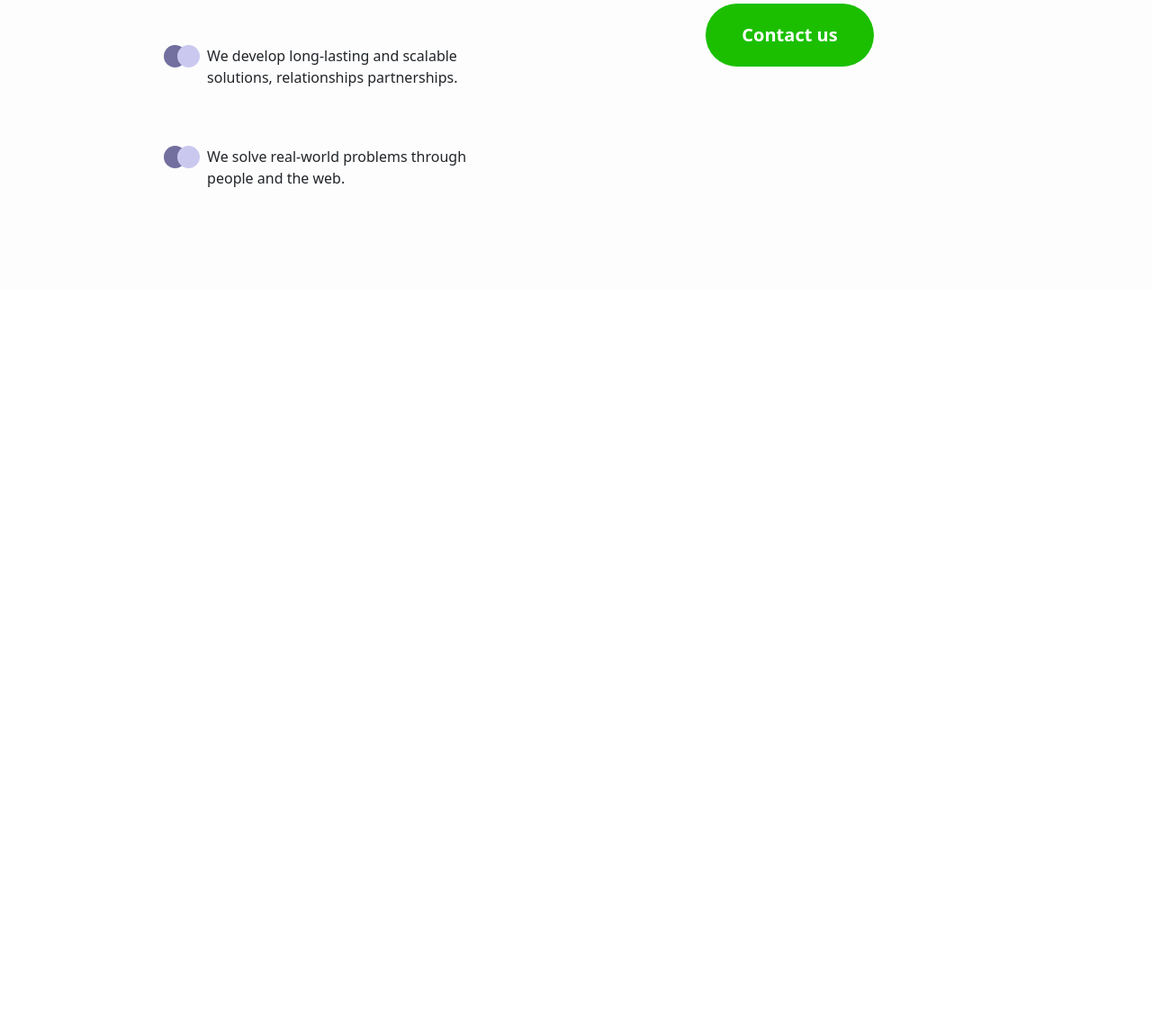
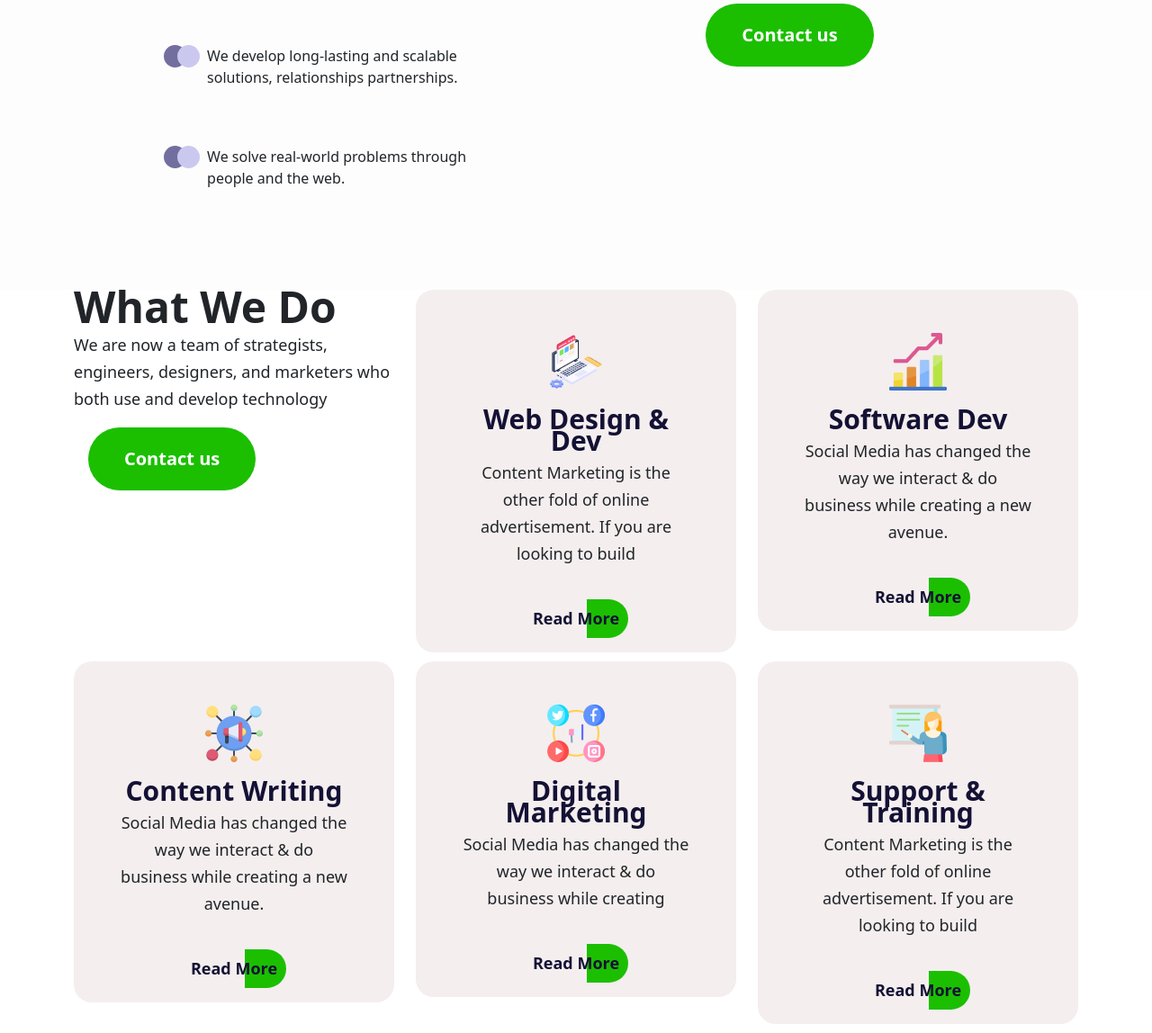
Before and after one commit to dev-imran1/inovate-bootstrap_5, a plain HTML site: page index.html in a window 1280 px wide. Shown: the part 1222-2370 px from the top of the page at 90% size. Before the commit the page ends 1544 px from the top, so only its background shows below. Drawn offline with Linux system fonts and the light colour scheme; files whose address does not match are found by name; a web font is replaced by a local one.

Commit message:
service part

```diff
--- a/css/style.css
+++ b/css/style.css
@@ -43,9 +43,21 @@ h1,h2,h3,h4,h5,h6{
     background-color: transparent;
     border-color: var(--main_color);
     color: #000;
-
 }
 
+.paragraph{
+    font-family: var(--primary-font);
+    font-size: 18px;
+    font-weight: 400;
+    color: var(--rare-font);
+    line-height: 30px;
+    box-sizing: border-box;
+}
+.heading{
+    font-size: 48px;
+    font-family: var(--primary-font);
+    font-weight: 700;
+}
 
 /* navbar part css */
 
@@ -224,3 +236,63 @@ h1,h2,h3,h4,h5,h6{
     display: inline-block;
     margin-bottom: 42px;
 }
+/* service part start here */
+
+.service-box{
+    background-color: #f4eeee;
+    border-radius: 20px;
+    -webkit-border-radius: 20px;
+    -moz-border-radius: 20px;
+    -ms-border-radius: 20px;
+    -o-border-radius: 20px;
+    padding: 48px 51px 0 51px;
+    text-align: center;
+    margin-bottom: 10px;
+    padding-bottom: 10px;
+}
+
+.service-box:hover{
+    background-color: var(--paprika-color);
+    color: white;
+}
+.box-icon{
+    margin-bottom: 20px;
+}
+.box-content h4{
+    font-family: var(--primary-font);
+    font-weight: 700;
+    font-size: 30px;
+    color: #141135;
+    text-transform: capitalize;
+}
+
+.box-content a{
+    font-family: var(--primary-font);
+    font-weight: 700;
+    font-size: 18px;
+    color: #141135;
+    margin-top: 20px;
+    display: inline-block;
+    padding: 8px 10px;
+    border-radius: 100px;
+    position: relative;
+    z-index: 1;
+    overflow: hidden;
+}
+
+.box-content a:after{
+    content: "";
+    position: absolute;
+    top: 0;
+    left: 70px;
+    width: 100%;
+    height: 100%;
+    background-color: #1BBF00;
+    z-index: -1;
+    transition: all linear .3s;
+}
+
+.box-content a:hover::after{
+    left: 0px;
+    background-color: #9ff292;
+}
--- a/index.html
+++ b/index.html
@@ -104,7 +104,7 @@
                             </div>
                         </div>
                         <div class="inner-right">
-                            We make processes and technology work efficiently together.                        </div>
+                            We make processes and technology work efficiently together. </div>
                     </div>
                     <div class="choose-left d-flex">
                         <div class="inner-left">
@@ -112,7 +112,7 @@
                             </div>
                         </div>
                         <div class="inner-right">
-                            We advance improve existing technology through research and development.                        </div>
+                            We advance improve existing technology through research and development. </div>
                     </div>
                     <div class="choose-left d-flex">
                         <div class="inner-left">
@@ -120,7 +120,7 @@
                             </div>
                         </div>
                         <div class="inner-right">
-                            We develop long-lasting and scalable solutions, relationships partnerships.                        </div>
+                            We develop long-lasting and scalable solutions, relationships partnerships. </div>
                     </div>
                     <div class="choose-left d-flex">
                         <div class="inner-left">
@@ -135,7 +135,8 @@
                 <div class="col-lg-5">
                     <div class="choose-right">
                         <h3>Why Choose Us</h3>
-                        <p>We are now a team of strategists, engineers, designers, and marketers who both use and develop technology for a variety of client needs.</p>
+                        <p>We are now a team of strategists, engineers, designers, and marketers who both use and
+                            develop technology for a variety of client needs.</p>
                         <button class="common-btn">Contact us</button>
                     </div>
                 </div>
@@ -144,6 +145,98 @@
     </section>
 
     <!-- chosing part end here -->
+
+    <!-- service part start here -->
+    <section id="service">
+        <div class="container">
+            <div class="row">
+                <div class="col-lg-4">
+                    <div class="service-start">
+                        <h3 class="heading">What We Do</h3>
+                        <p class="paragraph">We are now a team of strategists, engineers, designers, and marketers who
+                            both use and develop technology </p>
+                        <button class="common-btn">Contact us</button>
+                    </div>
+                </div>
+                <div class="col-lg-4">
+                    <div class="service-box">
+                        <div class="box-icon">
+                            <picture>
+                                <img src="./images/choose-1.png" alt="choose icon 1">
+                            </picture>
+                        </div>
+                        <div class="box-content">
+                            <h4>web Design & Dev </h4>
+                            <p class="paragraph">Content Marketing is the other fold of online advertisement. If you are
+                                looking to build</p>
+                            <a href="#">Read More</a>
+                        </div>
+                    </div>
+                </div>
+                <div class="col-lg-4">
+                    <div class="service-box">
+                        <div class="box-icon">
+                            <picture>
+                                <img src="./images/choose-2.png" alt="choose icon 1">
+                            </picture>
+                        </div>
+                        <div class="box-content">
+                            <h4>Software Dev </h4>
+                            <p class="paragraph">Social Media has changed the way we interact & do business while
+                                creating a new avenue.</p>
+                            <a href="#">Read More</a>
+                        </div>
+                    </div>
+                </div>
+                <div class="col-lg-4">
+                    <div class="service-box">
+                        <div class="box-icon">
+                            <picture>
+                                <img src="./images/choose-3.png" alt="choose icon 1">
+                            </picture>
+                        </div>
+                        <div class="box-content">
+                            <h4>Content Writing </h4>
+                            <p class="paragraph">Social Media has changed the way we interact & do business while
+                                creating a new avenue.</p>
+                            <a href="#">Read More</a>
+                        </div>
+                    </div>
+                </div>
+                <div class="col-lg-4">
+                    <div class="service-box">
+                        <div class="box-icon">
+                            <picture>
+                                <img src="./images/choose-4.png" alt="choose icon 1">
+                            </picture>
+                        </div>
+                        <div class="box-content">
+                            <h4>Digital Marketing </h4>
+                            <p class="paragraph">Social Media has changed the way we interact & do business while
+                                creating</p>
+                            <a href="#">Read More</a>
+                        </div>
+                    </div>
+                </div>
+                <div class="col-lg-4">
+                    <div class="service-box">
+                        <div class="box-icon">
+                            <picture>
+                                <img src="./images/choose-5.png" alt="choose icon 1">
+                            </picture>
+                        </div>
+                        <div class="box-content">
+                            <h4>Support & Training </h4>
+                            <p class="paragraph">Content Marketing is the other fold of online advertisement. If you are
+                                looking to build</p>
+                            <a href="#">Read More</a>
+                        </div>
+                    </div>
+                </div>
+            </div>
+        </div>
+    </section>
+    <!-- service part end here -->
     <!-- js link -->
     <script src="/js//bootstrap.bundle.min.js"></script>
 </body>
```
Also changed, not shown: images/choose-1.png (added), images/choose-2.png (added), images/choose-3.png (added), images/choose-4.png (added), images/choose-5.png (added).
